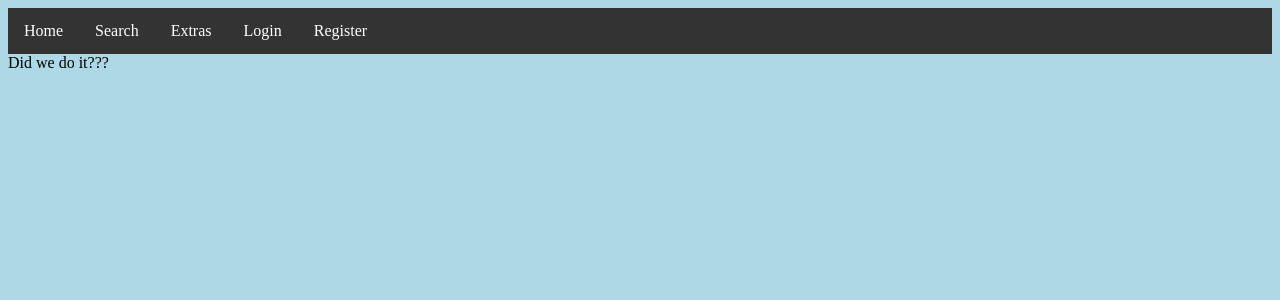
After one commit to jwolf059/H4H, a PHP site: page /Homepage.html in a window 1280 px wide. The commit adds this page. Shown: the top 300 px of the page. Run offline with PHP 8.4, Linux system fonts and the light colour scheme.

Commit message:
Homepage added

```diff
--- /dev/null
+++ b/Homepage.html
@@ -0,0 +1,33 @@
+<!DOCTYPE html>
+<!--
+To change this license header, choose License Headers in Project Properties.
+To change this template file, choose Tools | Templates
+and open the template in the editor.
+-->
+<html>
+    <head>
+        <title>Whoot Whoot</title>
+        <meta charset="UTF-8">
+        <meta name="viewport" content="width=device-width, initial-scale=1.0">
+        <link rel="stylesheet" type="text/css" href="Style3.css">
+    </head>
+    <body>
+        <ul>
+            <li><a class="active" href="#home">Home</a></li>
+            <li><a href="#news">Search</a></li>
+            <li class="dropdown">
+                <a href="#" class="dropbtn">Extras</a>
+                <div class="dropdown-content">
+                    <a href="#">What is Sub housing?</a>
+                    <a href="#">Housing Services</a>
+                    <a href="#">Something Else really important</a>
+
+                </div>
+            </li>
+
+            <li><a href="user_login.html">Login</a></li>
+            <li><a href="register_form.html">Register</a></li>
+        </ul>
+        <div>Did we do it???</div>
+    </body>
+</html>
--- a/Style3.css
+++ b/Style3.css
@@ -1,3 +1,52 @@
 body {
-	background-color: lightblue;
-	}
+    background-color: lightblue;
+}
+ul {
+    list-style-type: none;
+    margin: 0;
+    padding: 0;
+    overflow: hidden;
+    background-color: #333;
+}
+
+li {
+    float: left;
+}
+
+li a, .dropbtn {
+    display: inline-block;
+    color: white;
+    text-align: center;
+    padding: 14px 16px;
+    text-decoration: none;
+}
+
+li a:hover, .dropdown:hover .dropbtn {
+    background-color: red;
+}
+
+li.dropdown {
+    display: inline-block;
+}
+
+.dropdown-content {
+    display: none;
+    position: absolute;
+    background-color: #f9f9f9;
+    min-width: 160px;
+    box-shadow: 0px 8px 16px 0px rgba(0,0,0,0.2);
+}
+
+.dropdown-content a {
+    color: black;
+    padding: 12px 16px;
+    text-decoration: none;
+    display: block;
+    text-align: left;
+}
+
+.dropdown-content a:hover {background-color: #f1f1f1}
+
+.dropdown:hover .dropdown-content {
+    display: block;
+}
```
